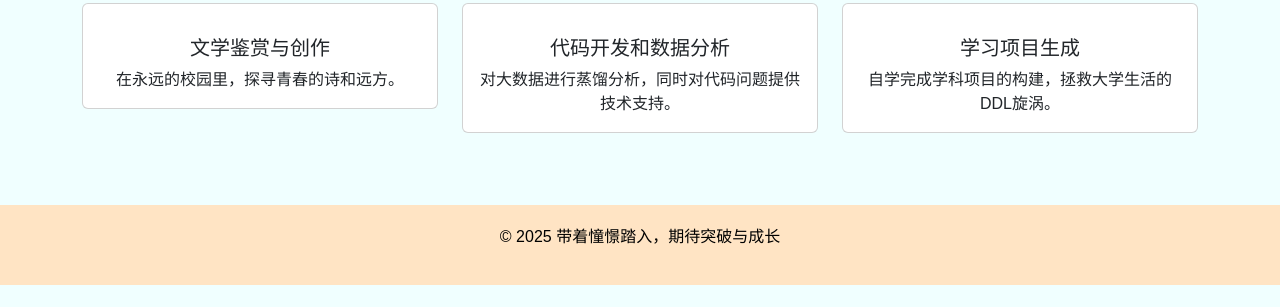
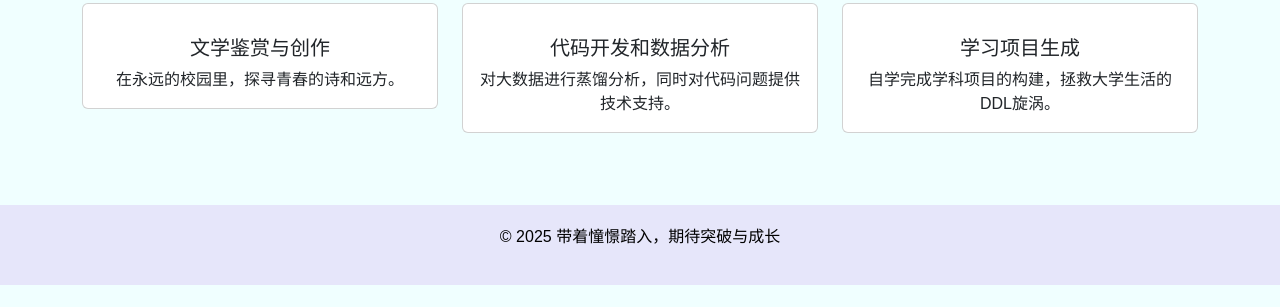
Before and after one commit to Yimisda/CSyimisda.github.io, a plain HTML site: page index.html in a window 1280 px wide. Shown: the part 493-800 px from the top of the page. Drawn offline with nearby package versions, Linux system fonts and the light colour scheme.

Commit message:
Update index.html

```diff
--- a/index.html
+++ b/index.html
@@ -41,7 +41,7 @@
         }
 
         footer {
-            background-color: #FFE4C4;
+            background-color: #E6E6FA;
             color: black;
             padding: 20px;
         }
```
